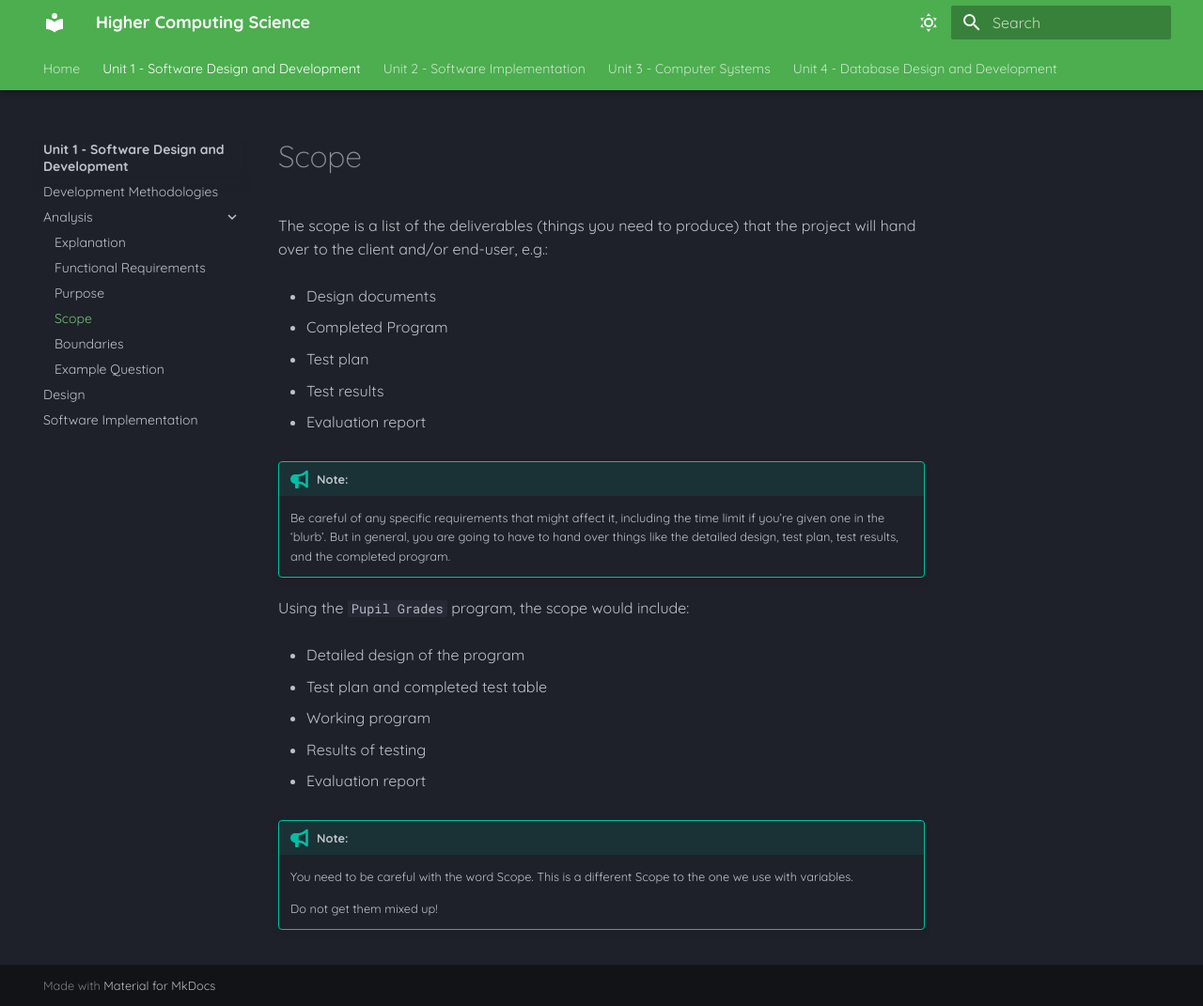
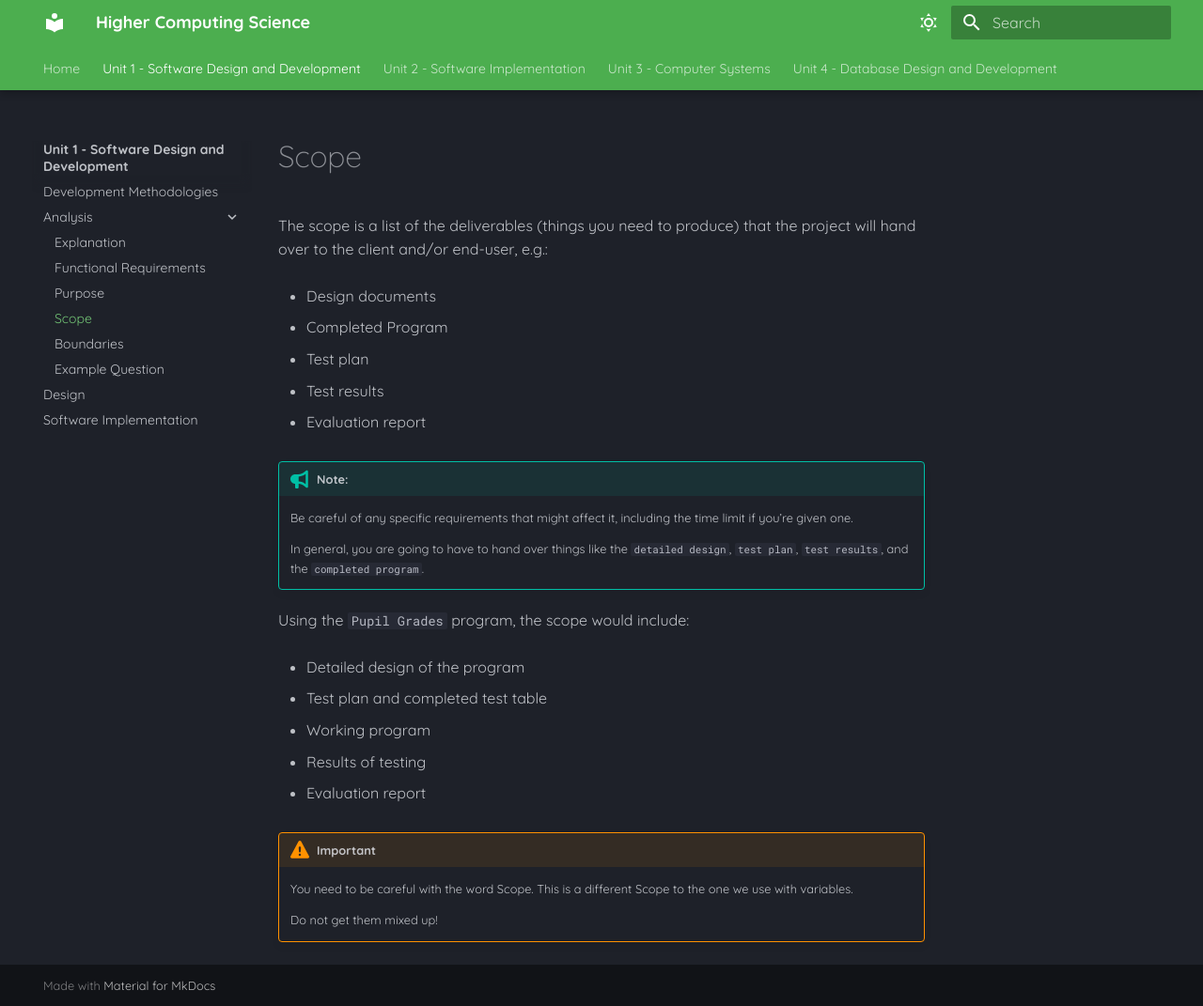
Before and after one commit to Mr-Wood-CS/Higher-Computing-Science-MD-Files, an MkDocs documentation site: the page built from docs/SDD/2.3-Scope.md, in a window 1280 px wide and 1071 px high. Shown: the whole window at 94% size. Built offline with MkDocs 1.6.1 and Material for MkDocs 9.7.7, drawn with Linux system fonts in a browser that asks for light colours.

Commit message:
Update 2.3-Scope.md

```diff
--- a/docs/SDD/2.3-Scope.md
+++ b/docs/SDD/2.3-Scope.md
@@ -14,7 +14,9 @@ The scope is a list of the deliverables (things you need to produce) that the pr
 
 !!! tip "Note:"
 
-    Be careful of any specific requirements that might affect it, including the time limit if you’re given one in the ‘blurb’. But in general, you are going to have to hand over things like the detailed design, test plan, test results, and the completed program.
+    Be careful of any specific requirements that might affect it, including the time limit if you’re given one.
+
+    In general, you are going to have to hand over things like the `detailed design`, `test plan`, `test results`, and the `completed program`.
 
 Using the `Pupil Grades` program, the scope would include:
 
@@ -28,7 +30,7 @@ Using the `Pupil Grades` program, the scope would include:
 
 * Evaluation report
 
-!!! tip "Note:"
+!!! warning "Important"
 
     You need to be careful with the word Scope. This is a different Scope to the one we use with variables.
 
```
